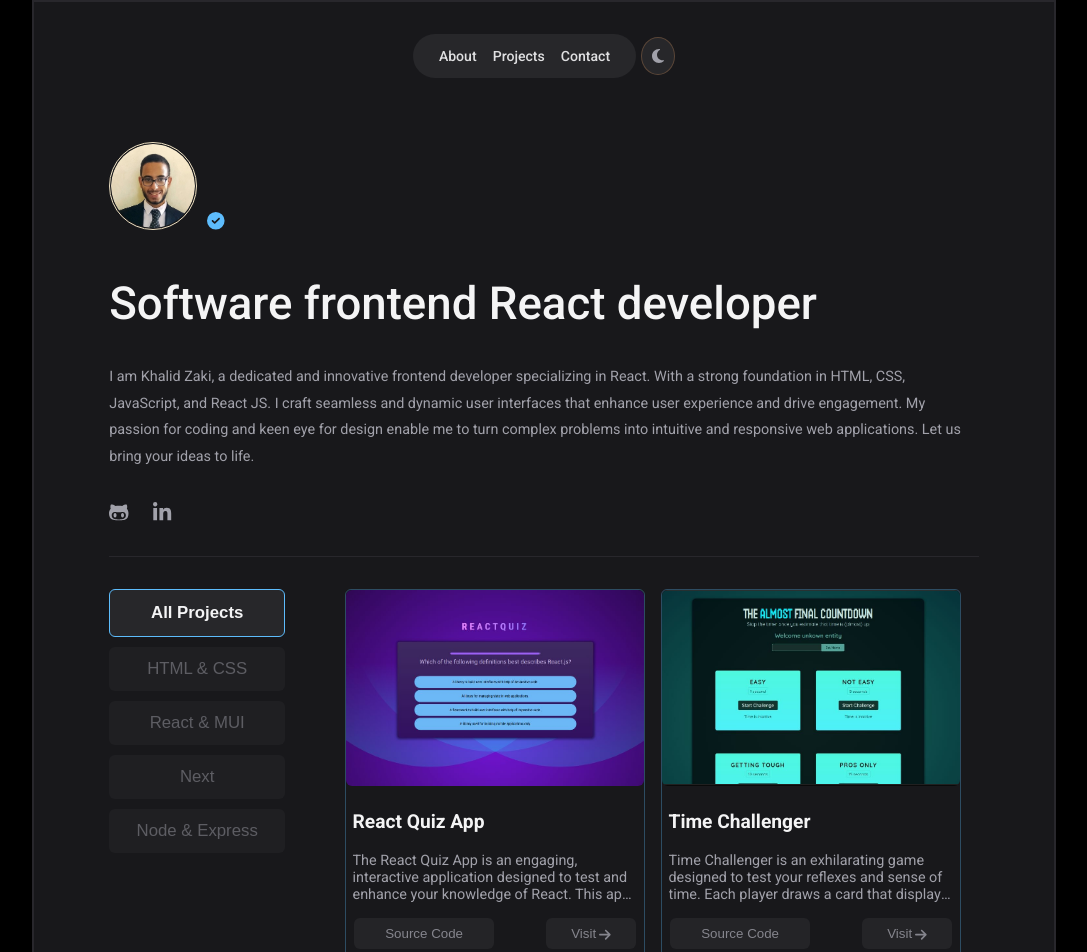
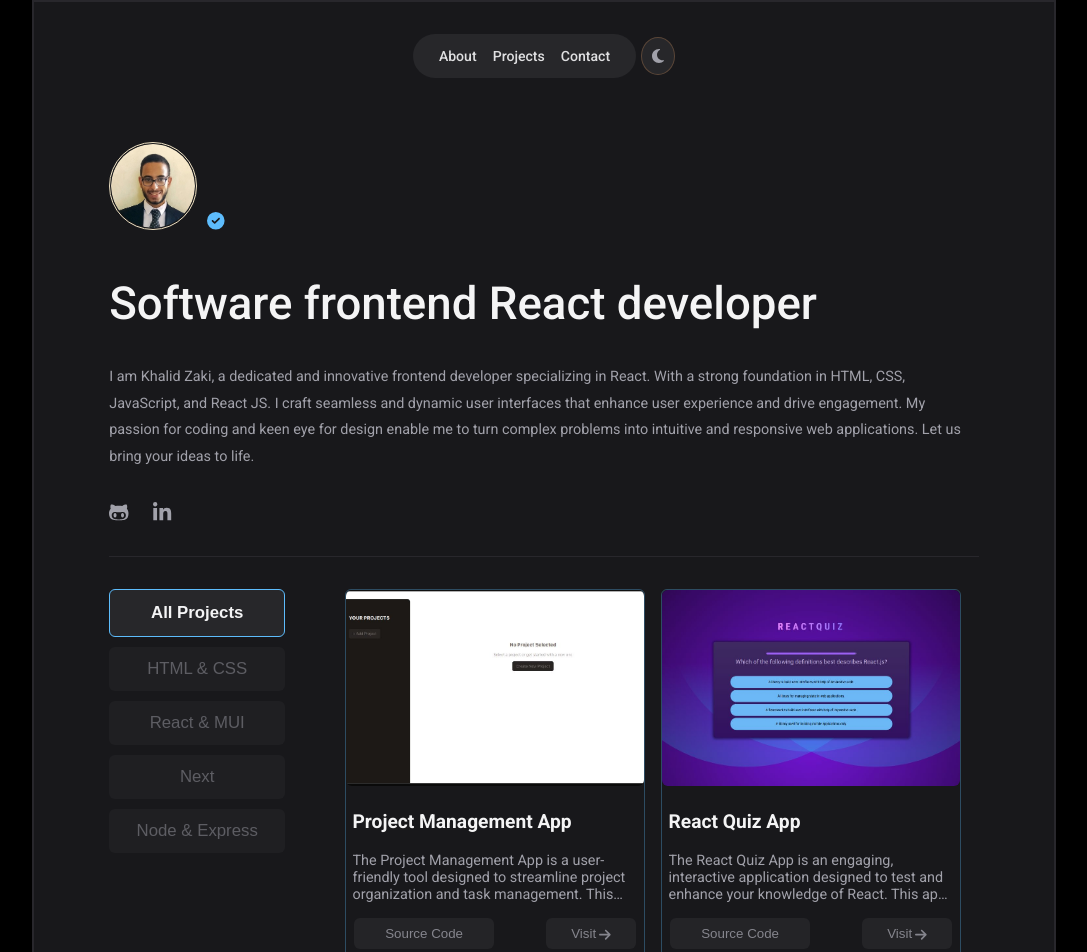
Before and after one commit to Eng-Khalid-Zaki/portfolio, a React (Vite) app: page / in a window 1280 px wide. Shown: the top 952 px of the page, without its empty margins (96-1183 px from the left). Built offline with nearby package versions, Linux system fonts and the light colour scheme.

Commit message:
Add: new Project

```diff
--- a/src/util.js
+++ b/src/util.js
@@ -1,9 +1,19 @@
+import projectManagement from "/projectManagement.png";
 import reactQuizApp from "/reactQuizApp.png";
 import timeChallenger from "/timeChallenger.png";
 import ticTacToe from "/ticTacToe.png";
 import HTMLCSSTemplate2 from "/HTML-CSS-Template-2.png";
 import HTMLCSSTemplate1 from "/HTML-CSS-Template-1.png";
 const projects = [
+  {
+    image: projectManagement,
+    category: "React & MUI",
+    title: "Project Management App",
+    description:
+      "The Project Management App is a user-friendly tool designed to streamline project organization and task management. This app empowers users to create and manage projects effortlessly, ensuring that all tasks are properly tracked and completed.",
+    liveURL: "https://project-management-eta-wine.vercel.app/",
+    codeURL: "https://github.com/Eng-Khalid-Zaki/project-management",
+  },
   {
     image: reactQuizApp,
     category: "React & MUI",
```
Also changed, not shown: public/projectManagement.png (added).
